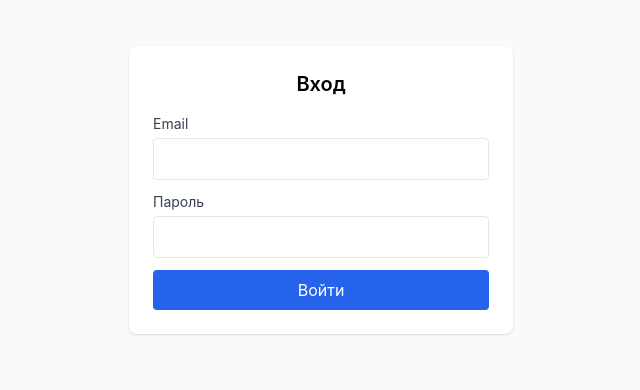
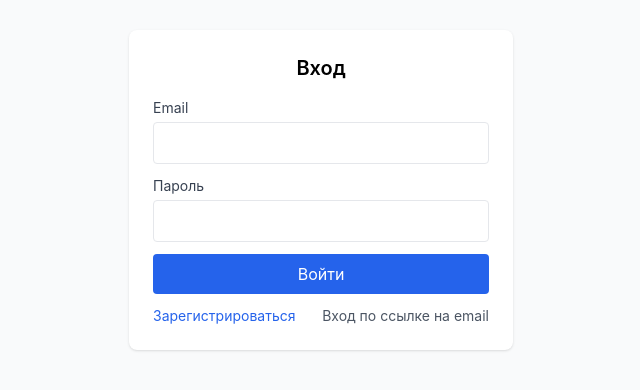
Before and after one commit to petro1eum/Stock_calculator, a React (Create React App) app in the folder stock-calculator/: page / in a window 1280 px wide. Shown: the part 210-600 px from the top of the page, without its empty margins (319-959 px from the left). Built offline with nearby package versions, Linux system fonts and the light colour scheme; no server answers.

Commit message:
feat(auth): logout button, sign-up and magic link; add supabase env usage; ignore .env

```diff
--- a/stock-calculator/src/Login.tsx
+++ b/stock-calculator/src/Login.tsx
@@ -6,18 +6,35 @@ const Login: React.FC<{ onLogin: () => void }> = ({ onLogin }) => {
   const [password, setPassword] = useState('');
   const [loading, setLoading] = useState(false);
   const [error, setError] = useState<string | null>(null);
+  const [useMagic, setUseMagic] = useState(false);
 
   const handleSubmit = async (e: React.FormEvent) => {
     e.preventDefault();
     setLoading(true);
     setError(null);
-    const { error } = await supabase.auth.signInWithPassword({ email, password });
+    let errorObj = null as any;
+    if (useMagic) {
+      const { error } = await supabase.auth.signInWithOtp({ email });
+      errorObj = error;
+    } else {
+      const { error } = await supabase.auth.signInWithPassword({ email, password });
+      errorObj = error;
+    }
     setLoading(false);
-    if (error) {
-      setError(error.message);
+    if (errorObj) {
+      setError(errorObj.message);
     } else {
       onLogin();
     }
+  };
+
+  const handleSignUp = async () => {
+    setLoading(true);
+    setError(null);
+    const { error } = await supabase.auth.signUp({ email, password });
+    setLoading(false);
+    if (error) setError(error.message);
+    else setError('Проверьте почту для подтверждения регистрации.');
   };
 
   return (
@@ -29,14 +46,22 @@ const Login: React.FC<{ onLogin: () => void }> = ({ onLogin }) => {
             <label className="block text-sm text-gray-700 mb-1">Email</label>
             <input type="email" value={email} onChange={e => setEmail(e.target.value)} required className="w-full border rounded px-3 py-2"/>
           </div>
+          {!useMagic && (
           <div>
             <label className="block text-sm text-gray-700 mb-1">Пароль</label>
             <input type="password" value={password} onChange={e => setPassword(e.target.value)} required className="w-full border rounded px-3 py-2"/>
           </div>
+          )}
           {error && <div className="text-sm text-red-600">{error}</div>}
           <button type="submit" disabled={loading} className="w-full bg-blue-600 text-white rounded py-2 hover:bg-blue-700 disabled:opacity-50">
-            {loading ? 'Входим…' : 'Войти'}
+            {loading ? 'Отправляем…' : useMagic ? 'Войти по ссылке' : 'Войти'}
           </button>
+          <div className="flex items-center justify-between text-sm">
+            <button type="button" onClick={handleSignUp} className="text-blue-600 hover:underline">Зарегистрироваться</button>
+            <button type="button" onClick={() => setUseMagic(v => !v)} className="text-gray-600 hover:underline">
+              {useMagic ? 'Вход по паролю' : 'Вход по ссылке на email'}
+            </button>
+          </div>
         </form>
       </div>
     </div>
--- a/stock-calculator/src/components/SimpleLayout.tsx
+++ b/stock-calculator/src/components/SimpleLayout.tsx
@@ -25,6 +25,12 @@ const SimpleLayout: React.FC<SimpleLayoutProps> = ({
     { id: 'theory', name: 'Теория' },
   ];
 
+  const handleLogout = async () => {
+    const { supabase } = await import('../utils/supabaseClient');
+    await supabase.auth.signOut();
+    window.location.reload();
+  };
+
   return (
     <div className="min-h-screen bg-gray-50">
       {/* Простая навигация сверху */}
@@ -32,7 +38,7 @@ const SimpleLayout: React.FC<SimpleLayoutProps> = ({
         <div className="max-w-7xl mx-auto px-4">
           <div className="flex items-center justify-between h-16">
             <h1 className="text-xl font-bold">StockOptim</h1>
-            <nav className="flex space-x-4">
+            <nav className="flex items-center space-x-4">
               {navigation.map((item) => (
                 <button
                   key={item.id}
@@ -54,6 +60,9 @@ const SimpleLayout: React.FC<SimpleLayoutProps> = ({
                   )}
                 </button>
               ))}
+              <button onClick={handleLogout} className="ml-2 px-3 py-2 rounded-md text-sm font-medium bg-red-500 text-white hover:bg-red-600">
+                Выйти
+              </button>
             </nav>
           </div>
         </div>
```
Also changed, not shown: 1 other file (tests, documents, lock files or other folders).
